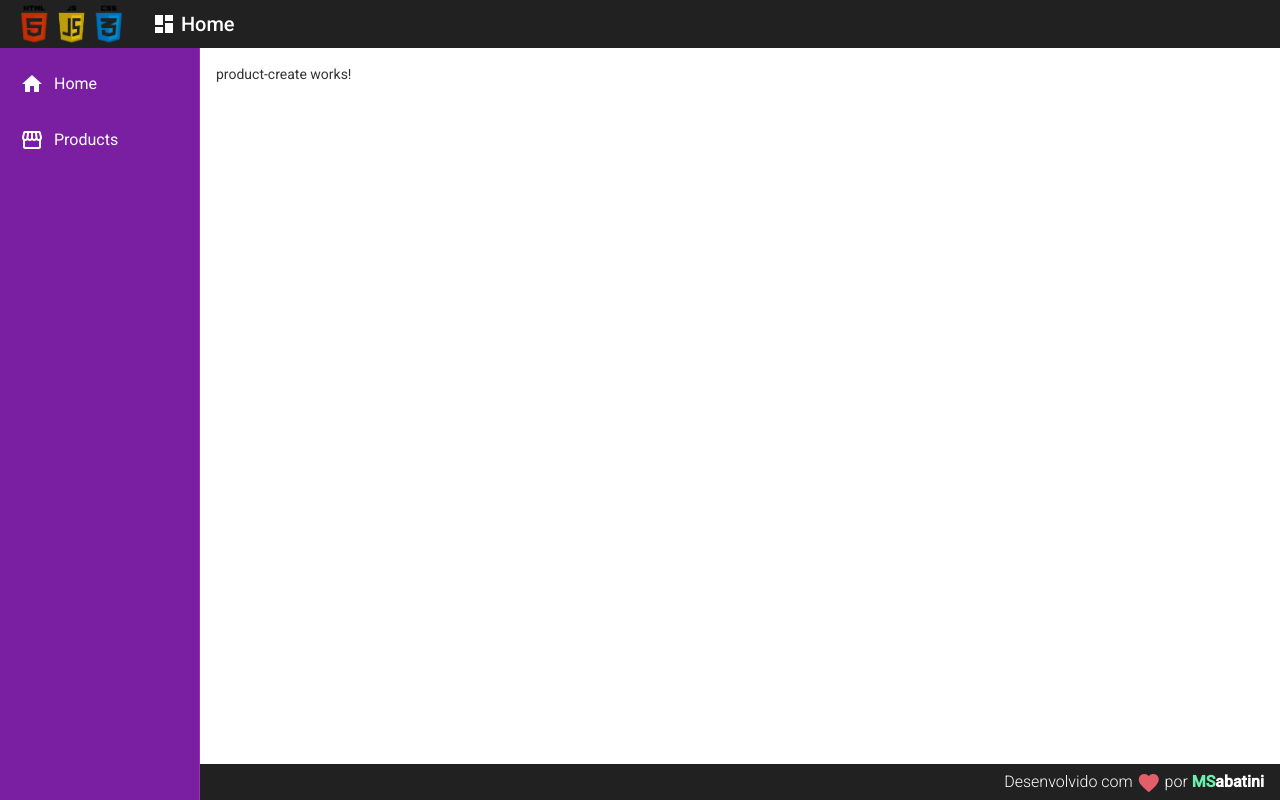
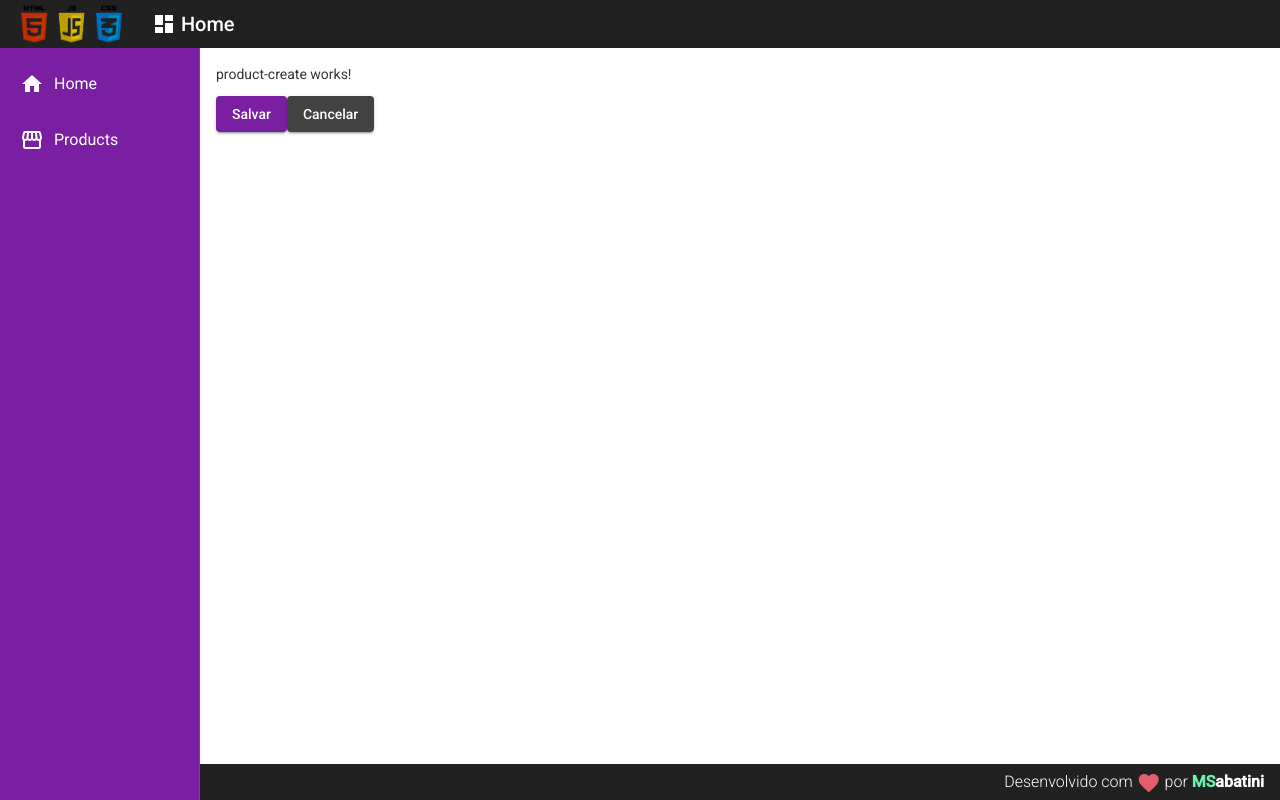
Before and after one commit to marcossabatini7/AngularStoreApp, an Angular app in the folder frontend/: page /products/create in a window 1280 px wide. Built offline with nearby package versions, Linux system fonts and the light colour scheme.

Commit message:
Create product.service and custom snackbar

```diff
--- a/frontend/src/app/app.module.ts
+++ b/frontend/src/app/app.module.ts
@@ -18,6 +18,7 @@ import { MatCardModule } from '@angular/material/card'
 import { MatSidenavModule } from '@angular/material/sidenav'
 import { MatListModule } from '@angular/material/list'
 import { MatButtonModule } from '@angular/material/button'
+import { MatSnackBarModule } from '@angular/material/snack-bar'
 // DIRECTIVES
 import { RedDirective } from './directives/red.directive'
 import { ForDirective } from './directives/for.directive'
@@ -43,6 +44,7 @@ import { ForDirective } from './directives/for.directive'
     MatListModule,
     MatCardModule,
     MatButtonModule,
+    MatSnackBarModule,
   ],
   providers: [],
   bootstrap: [AppComponent],
--- a/frontend/src/app/components/product/product-create/product-create.component.html
+++ b/frontend/src/app/components/product/product-create/product-create.component.html
@@ -1 +1,9 @@
-<p>product-create works!</p>
+<div>
+  <p>product-create works!</p>
+
+  <button mat-raised-button (click)="createProduct()" color="primary">
+    Salvar
+  </button>
+
+  <button mat-raised-button (click)="cancel()">Cancelar</button>
+</div>
--- a/frontend/src/app/components/product/product-create/product-create.component.ts
+++ b/frontend/src/app/components/product/product-create/product-create.component.ts
@@ -1,12 +1,21 @@
-import { Component, OnInit } from '@angular/core';
-
+import { Component, OnInit } from '@angular/core'
+import { ProductService } from './../product.service'
+import { Router } from '@angular/router'
 @Component({
   selector: 'app-product-create',
   templateUrl: './product-create.component.html',
   styleUrls: ['./product-create.component.css'],
 })
 export class ProductCreateComponent implements OnInit {
-  constructor() {}
+  constructor(private productService: ProductService, private router: Router) {}
 
   ngOnInit(): void {}
+
+  createProduct(): void {
+    this.productService.showMessage('Produto criado com sucesso')
+  }
+
+  cancel(): void {
+    this.router.navigate(['/products'])
+  }
 }
--- /dev/null
+++ b/frontend/src/app/components/product/product.service.ts
@@ -0,0 +1,17 @@
+import { Injectable } from '@angular/core'
+import { MatSnackBar } from '@angular/material/snack-bar'
+
+@Injectable({
+  providedIn: 'root',
+})
+export class ProductService {
+  constructor(private snackbar: MatSnackBar) {}
+
+  showMessage(msg: string): void {
+    this.snackbar.open(msg, 'X', {
+      duration: 3000,
+      horizontalPosition: 'right',
+      verticalPosition: 'top',
+    })
+  }
+}
```
